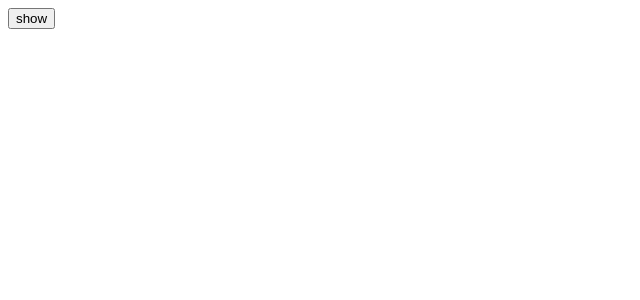
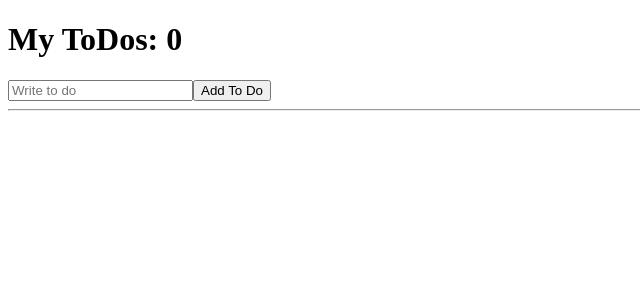
Before and after one commit to zikoom/react-for-beginner, a React (Create React App) app: page / in a window 1280 px wide. Shown: the top 300 px of the page, without its empty margins (0-640 px from the left). Built offline with nearby package versions, Linux system fonts and the light colour scheme.

Commit message:
리스트 렌더링

```diff
--- a/src/App.js
+++ b/src/App.js
@@ -1,34 +1,33 @@
 import "./App.css";
-
-import Button from "./Button";
-import styles from "./App.module.css";
 
 import { useState, useEffect } from "react";
 
-function Hello() {
-  useEffect(() => {
-    console.log("hello");
-    return () => {
-      console.log("bye");
-    };
-  }, []);
-  return <h1>haha</h1>;
-}
+function App() {
+  const [toDo, setToDo] = useState("");
+  const [toDos, setToDos] = useState([]);
+  const onChange = (e) => setToDo(e.target.value);
+  const onSubmit = (e) => {
+    e.preventDefault();
 
-function App() {
-  const [isShoing, setIsShoing] = useState(false);
-  const onClick = () => setIsShoing((prev) => !prev);
+    if (toDo) {
+      setToDos((curArray) => [...curArray, toDo]);
+      setToDo("");
+    }
+  };
+  console.log(toDos);
   return (
     <div>
-      <button onClick={onClick}>{isShoing ? "hide" : "show"}</button>
-      {isShoing ? <Hello /> : null}
-      <h1
-        style={{
-          display: isShoing ? "block" : "none",
-        }}
-      >
-        hide and seek
-      </h1>
+      <h1>My ToDos: {toDos.length}</h1>
+      <form onSubmit={onSubmit}>
+        <input type="text" onChange={onChange} value={toDo} placeholder="Write to do" />
+        <button>Add To Do</button>
+      </form>
+      <hr />
+      <ul>
+        {toDos.map((item, idx) => (
+          <li key={idx}>{item}</li>
+        ))}
+      </ul>
     </div>
   );
 }
```
